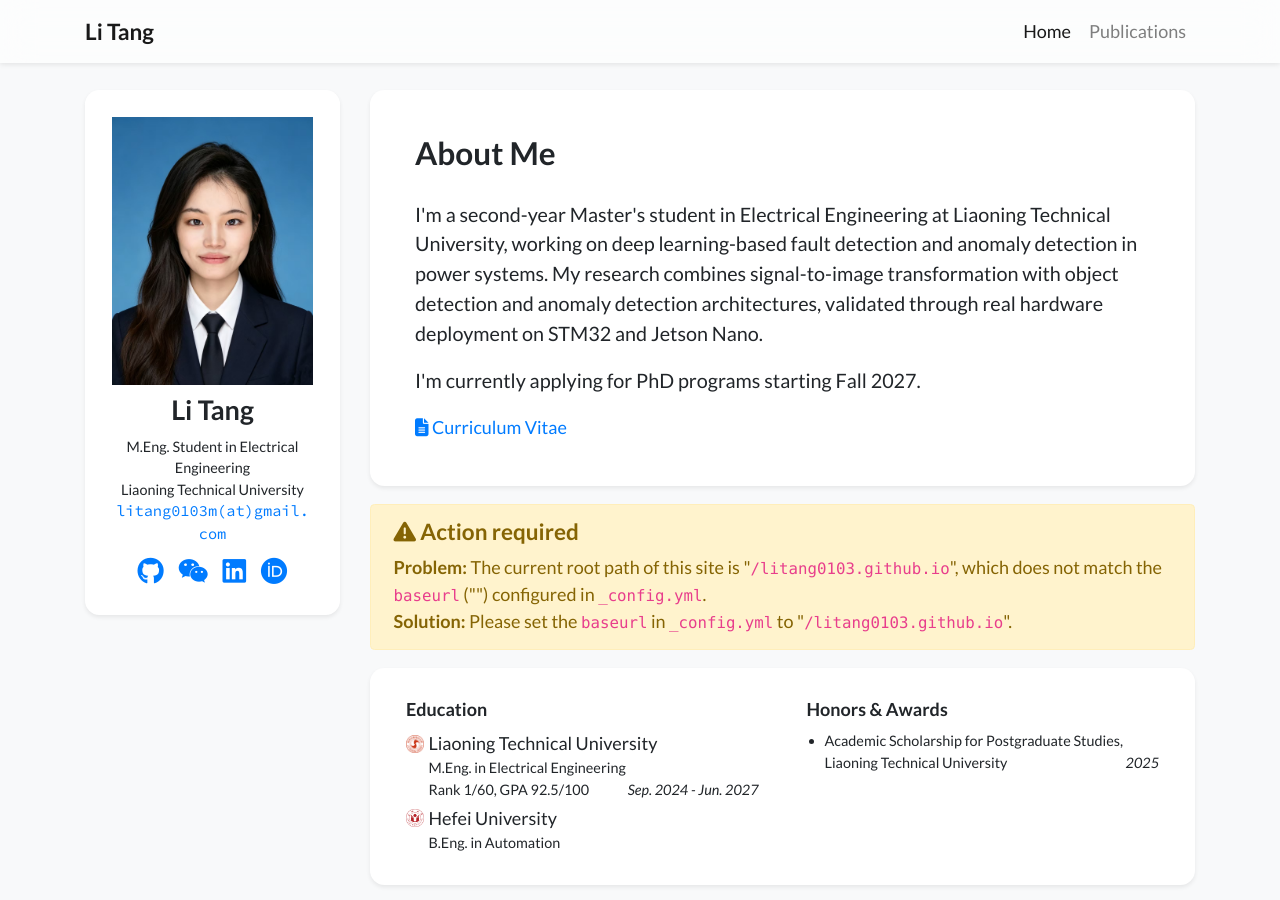
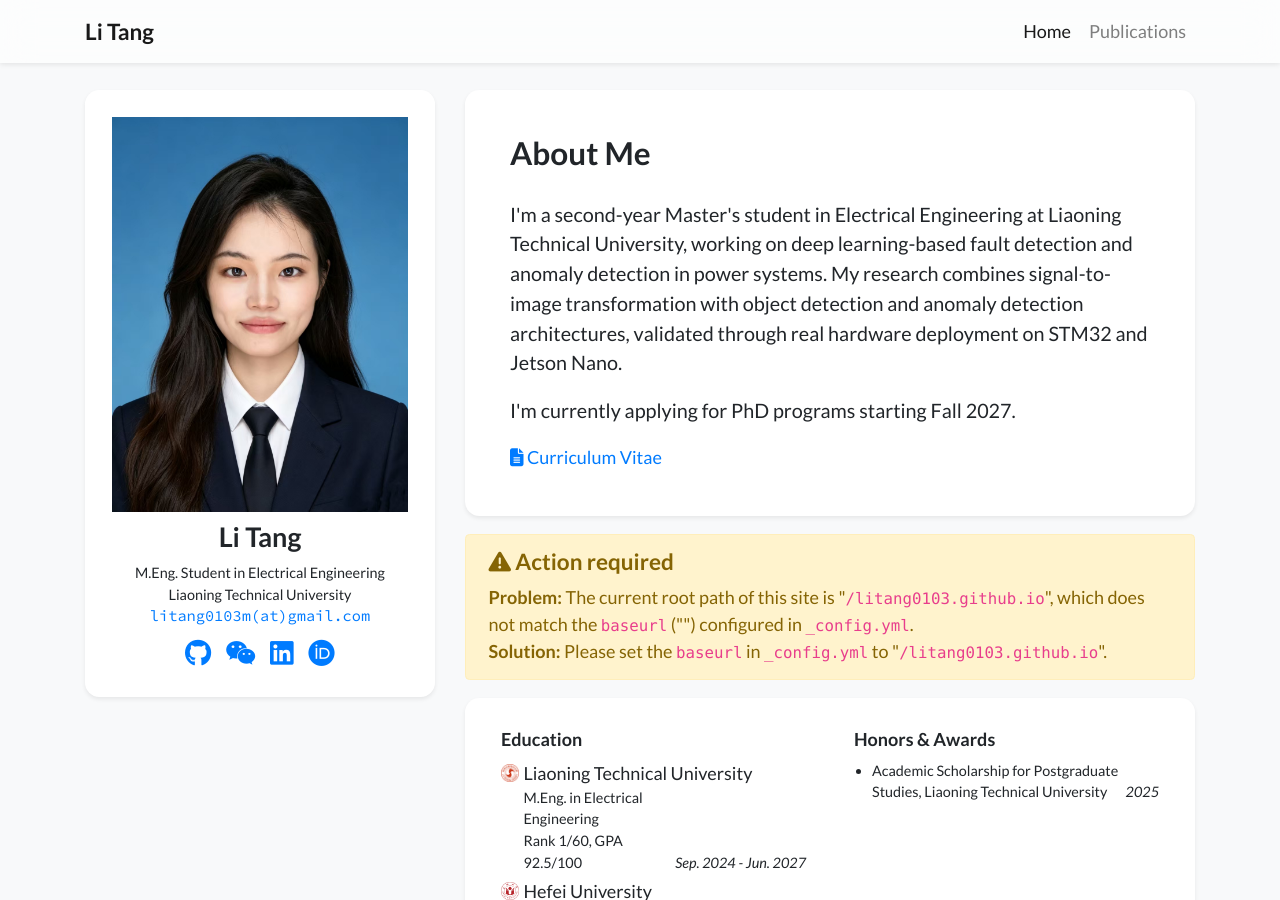
Before and after one commit to litang0103/litang0103.github.io, a Jekyll site: the page built from index.html, in a window 1280 px wide and 900 px high. Built offline with Jekyll 4.4.1, drawn with Linux system fonts in a browser that asks for light colours; nearby versions of some CDN libraries; a style sheet for code colours, icons or effects is not loaded.

Commit message:
Update index.html

```diff
--- a/index.html
+++ b/index.html
@@ -5,10 +5,10 @@
 ---
 
 <div class="row">
-    <div class="col-lg-3 col-md-4">
+    <div class="col-lg-4 col-md-5">
         {% include widgets/profile_card_mini.html %}
     </div>
-    <div class="col-lg-9 col-md-8">
+    <div class="col-lg-8 col-md-7">
 
         {% include widgets/profile_card_bio_only.html %}
 
```
